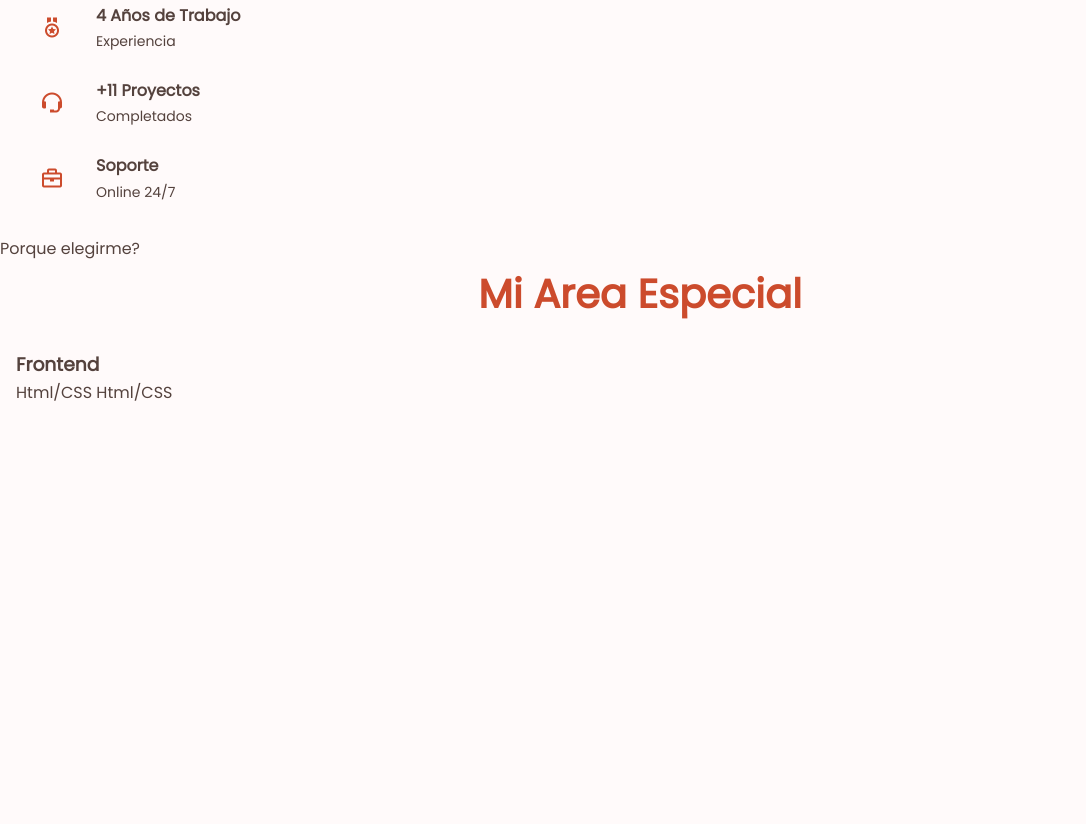
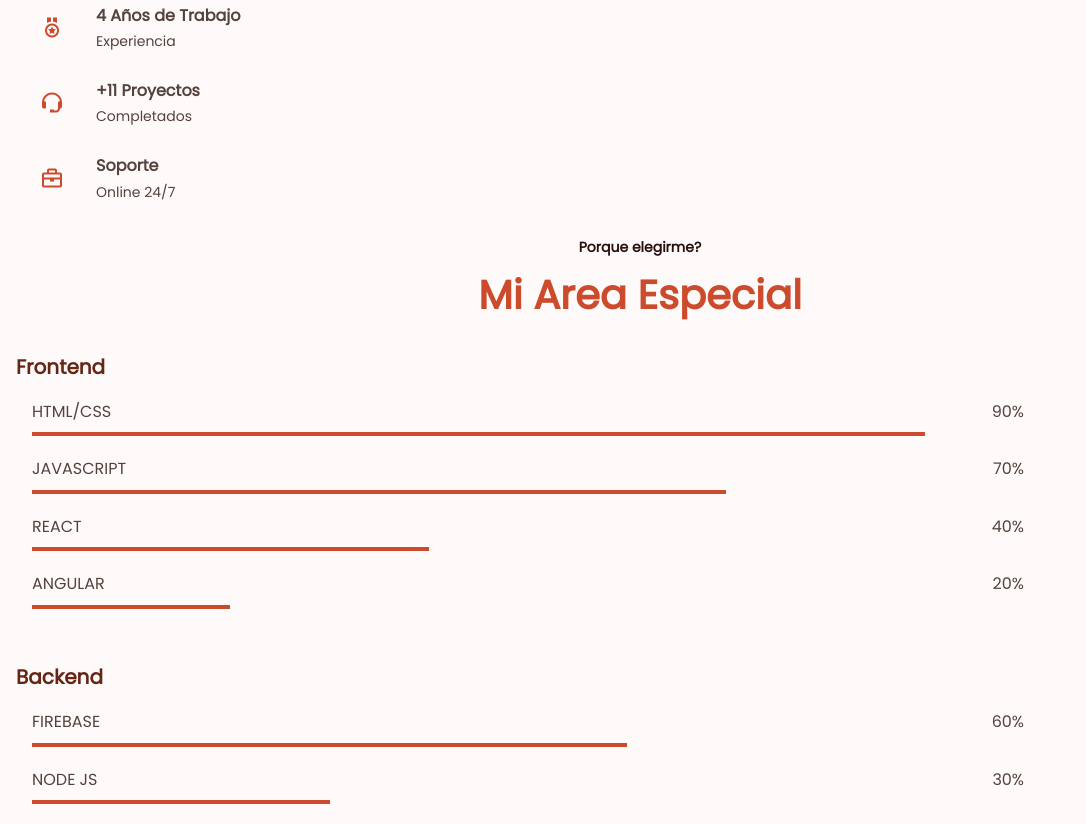
Before and after one commit to manu0701/MobileFirstPorfolio, a plain HTML site: page index.html in a window 1280 px wide. Shown: the part 1523-2347 px from the top of the page, without its empty margins (0-1086 px from the left). Before the commit the page ends 1928 px from the top, so only its background shows below. Drawn offline with nearby package versions, Linux system fonts and the light colour scheme.

Commit message:
Several changes

```diff
--- a/assets/css/style.css
+++ b/assets/css/style.css
@@ -329,3 +329,58 @@ img {
 .about__information-subtitle-small{
     font-size: var(--small-font-size);
 }
+
+/* Skills */
+
+.skills__container {
+    row-gap: 2rem;
+}
+
+.skills__subtitle {
+    font-size: var(--h3-font-size);
+    color: var(--first-color-dark);
+    margin-bottom: var(--mb-2);
+}
+
+.skills__data {
+    position: relative;
+    display: flex;
+    justify-content: space-between;
+    margin: 0 var(--mb-2);
+    margin-bottom: var(--mb-4);
+}
+
+.skills__name {
+    text-transform: uppercase;
+}
+
+.skills__bar {
+    position: absolute;
+    bottom: -.75rem;
+    height: .25rem;
+    background-color: var(--first-color);
+}
+
+.skills__html {
+    width: 90%;
+}
+
+.skills__js {
+    width: 70%;
+}
+
+.skills__react {
+    width: 40%;
+}
+
+.skills__angular {
+    width: 20%;
+}
+
+.skills__firebase {
+    width: 60%;
+}
+
+.skills__node {
+    width: 30%;
+}
--- a/index.html
+++ b/index.html
@@ -60,7 +60,7 @@
             </div>
         </section>
         <!-- About -->
-        <section class="about section" id="section">
+        <section class="about section" id="about">
             <span class="section-subtitle">Intro</span>
             <h2 class="section-title">Sobre Mí</h2>
 
@@ -127,8 +127,8 @@
         </section>
 
     <!-- Skills -->
-    <section class="skills section" id="section">
-        <span class="section-subtitlw">Porque elegirme?</span>
+    <section class="skills section" id="skills">
+        <span class="section-subtitle">Porque elegirme?</span>
         <h2 class="section-title">Mi Area Especial</h2>
 
         <div class="skills__container bd-grid">
@@ -136,9 +136,45 @@
                 <h3 class="skills__subtitle">Frontend</h3>
                 <div class="skills__data">
                     <span class="skills__name">Html/CSS</span>
-                    <span class="skills__name">Html/CSS</span>
+                    <span class="skills__number">90%</span>
+                    <span class="skills__bar skills__html"></span>
+                </div>
 
+                <div class="skills__data">
+                    <span class="skills__name">Javascript</span>
+                    <span class="skills__number">70%</span>
+                    <span class="skills__bar skills__js"></span>
                 </div>
+
+                <div class="skills__data">
+                    <span class="skills__name">React</span>
+                    <span class="skills__number">40%</span>
+                    <span class="skills__bar skills__react"></span>
+                </div>
+
+                <div class="skills__data">
+                    <span class="skills__name">Angular</span>
+                    <span class="skills__number">20%</span>
+                    <span class="skills__bar skills__angular"></span>
+                </div>
+
+            </div>
+
+            <div class="skills__content">
+                <h3 class="skills__subtitle">Backend</h3>
+                <div class="skills__data">
+                    <span class="skills__name">Firebase</span>
+                    <span class="skills__number">60%</span>
+                    <span class="skills__bar skills__firebase"></span>
+                </div>
+
+                <div class="skills__data">
+                    <span class="skills__name">Node JS</span>
+                    <span class="skills__number">30%</span>
+                    <span class="skills__bar skills__node"></span>
+                </div>
+
+
             </div>
         </div>
     </section>
--- a/js/main.js
+++ b/js/main.js
@@ -1,39 +1,43 @@
-const nav = document.getElementById('nav-menu'),
+const navMenu = document.getElementById('nav-menu'),
     toggleMenu = document.getElementById('nav-toggle'),
     closeMenu = document.getElementById('nav-close')
 
 //Mostrar
 toggleMenu.addEventListener('click', () => {
-    nav.classList.toggle('show')
+    navMenu.classList.toggle('show')
 })
 
 //Ocultar
 closeMenu.addEventListener('click', () => {
-    nav.classList.remove('show')
+    navMenu.classList.remove('show')
 })
 
 //Remover menu
-const navLink = document.querySelectorAll('.nav__link')
+const navLink = document.querySelectorAll('.nav__link');
 
 function linkAction () {
-    nav.classList.remove('show')
+    navMenu.classList.remove('show')
 }
-
 navLink.forEach(n => n.addEventListener('click', linkAction));
 
+//Scroll section active link
+
 const sections = document.querySelectorAll('section[id]')
+
 window.addEventListener('scroll', scrollActive)
+
 function scrollActive() {
-    const scrollY = window.pageYOffset
+    const scrollY = window.pageYOffset;
 
     sections.forEach(current => {
         const sectionHeight = current.offsetHeight;
         const sectionTop = current.offsetTop - 50;
-        sectionId = current.getAnimations('id')
+        sectionId = current.getAttribute('id')
+
         if(scrollY > sectionTop && scrollY <= sectionTop +sectionHeight) {
-            document.querySelector('.nav__menu a[href*='+ sectionId +']').classList.add('active')
+            document.querySelector('.nav__menu a[href*='+ sectionId +']').classList.add('active');
         } else {
-            document.querySelector('.nav__menu a[href*='+ sectionId +']').classList.remove('active')
+            document.querySelector('.nav__menu a[href*='+ sectionId +']').classList.remove('active');
         }
     })
 }
```
